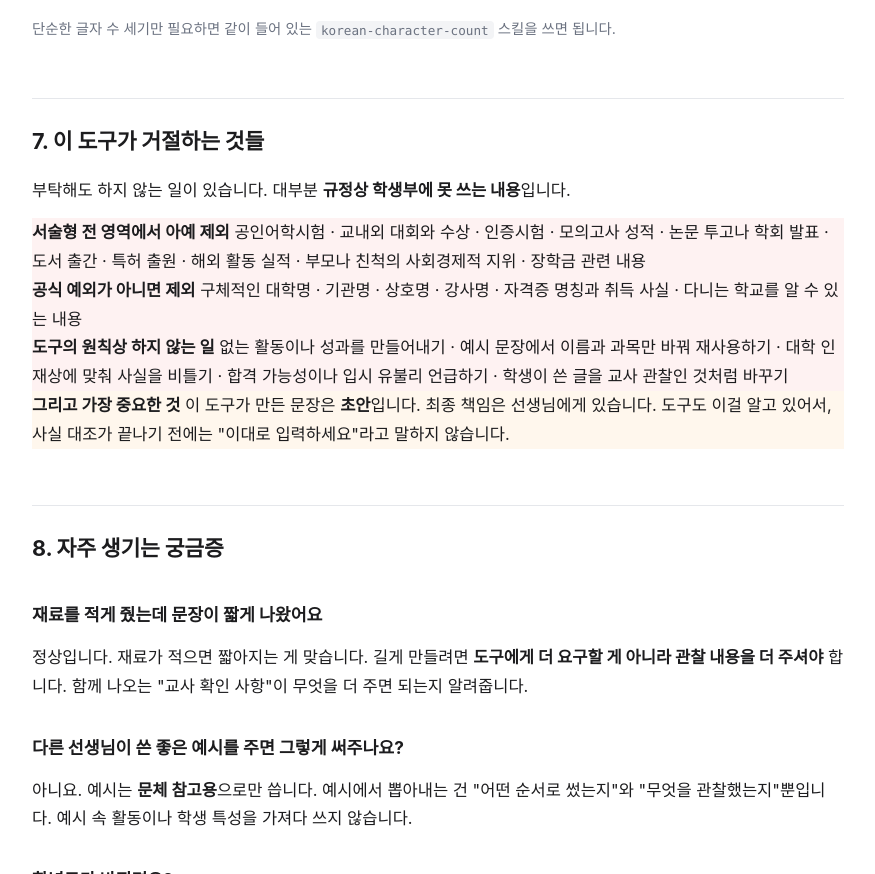
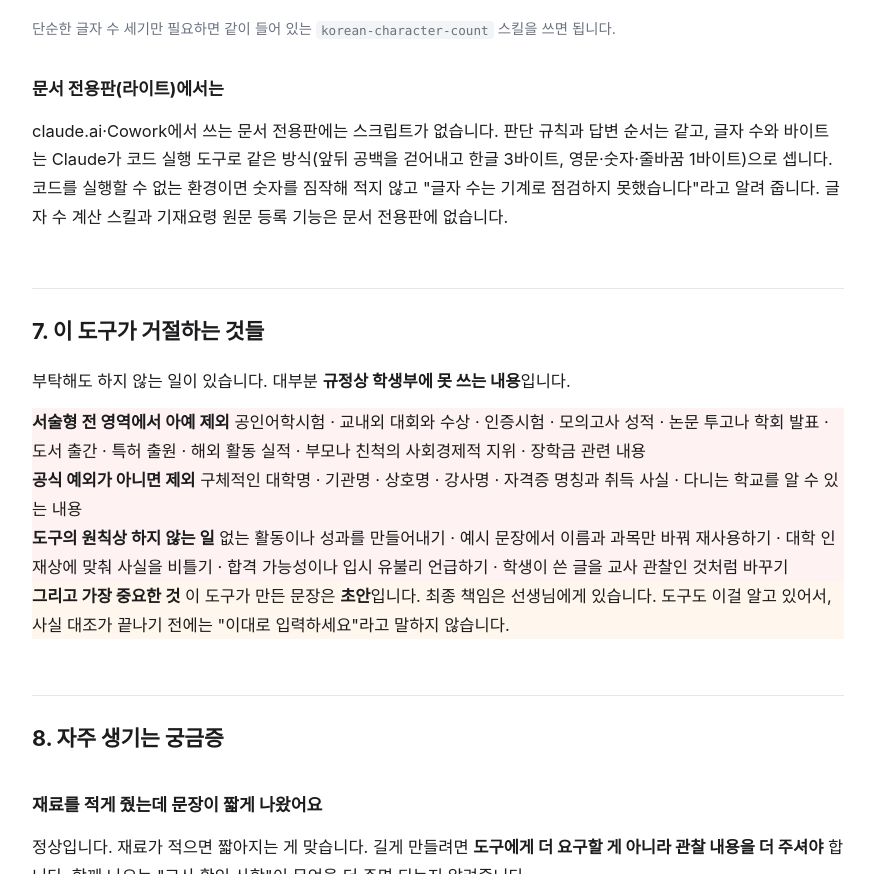
Before and after one commit to blueshadow62/korean-school-records-toolkit, a plain HTML site: page docs/how-it-works.html in a window 1280 px wide. Shown: the part 5303-6177 px from the top of the page, without its empty margins (202-1077 px from the left). Drawn offline with Linux system fonts and the light colour scheme.

Commit message:
docs: 두 가지 판(전체판·문서 전용판)의 차이와 설치 방법, 문서 전용판 안내를 적음
- README: 「두 가지 판」 절에 차이 표와 각 판의 설치 방법(전체판: 마켓플레이스 명령 두 줄과
  Codex 설치, 문서 전용판: 디렉터리 등록 예정, 시험용 마켓플레이스 설치)을 적었다.
- USER_GUIDE·INSTALL·how-it-works: 문서 전용판에서 다른 점(코드 실행 도구로 계산, 실행할 수
  없으면 계산하지 못했다고 밝힘, 글자 수 스킬·원문 등록 없음)과 Codex 설치 대상이 아님을 적었다.
- README_CLAUDE_CODE: '마켓플레이스 등록을 포함하지 않는다'는 문장이 marketplace.json을
  넣은 뒤로 맞지 않아 고쳤다.
- dev-vs-package.md: 개발본 → 전체판 → 문서 전용판의 흐름과 의도된 차이, 검사 방법.
- CHANGELOG Unreleased에 기록했다. 버전은 올리지 않았다.

Co-Authored-By: Claude Opus 5.5 <noreply@anthropic.com>

```diff
--- a/docs/how-it-works.html
+++ b/docs/how-it-works.html
@@ -226,6 +226,9 @@ flowchart LR
 </table>
 <p class="small">단순한 글자 수 세기만 필요하면 같이 들어 있는 <code>korean-character-count</code> 스킬을 쓰면 됩니다.</p>
 
+<h3>문서 전용판(라이트)에서는</h3>
+<p>claude.ai·Cowork에서 쓰는 문서 전용판에는 스크립트가 없습니다. 판단 규칙과 답변 순서는 같고, 글자 수와 바이트는 Claude가 코드 실행 도구로 같은 방식(앞뒤 공백을 걷어내고 한글 3바이트, 영문·숫자·줄바꿈 1바이트)으로 셉니다. 코드를 실행할 수 없는 환경이면 숫자를 짐작해 적지 않고 "글자 수는 기계로 점검하지 못했습니다"라고 알려 줍니다. 글자 수 계산 스킬과 기재요령 원문 등록 기능은 문서 전용판에 없습니다.</p>
+
 <h2>7. 이 도구가 거절하는 것들</h2>
 
 <p>부탁해도 하지 않는 일이 있습니다. 대부분 <b>규정상 학생부에 못 쓰는 내용</b>입니다.</p>
```
Also changed, not shown: 6 other files.
